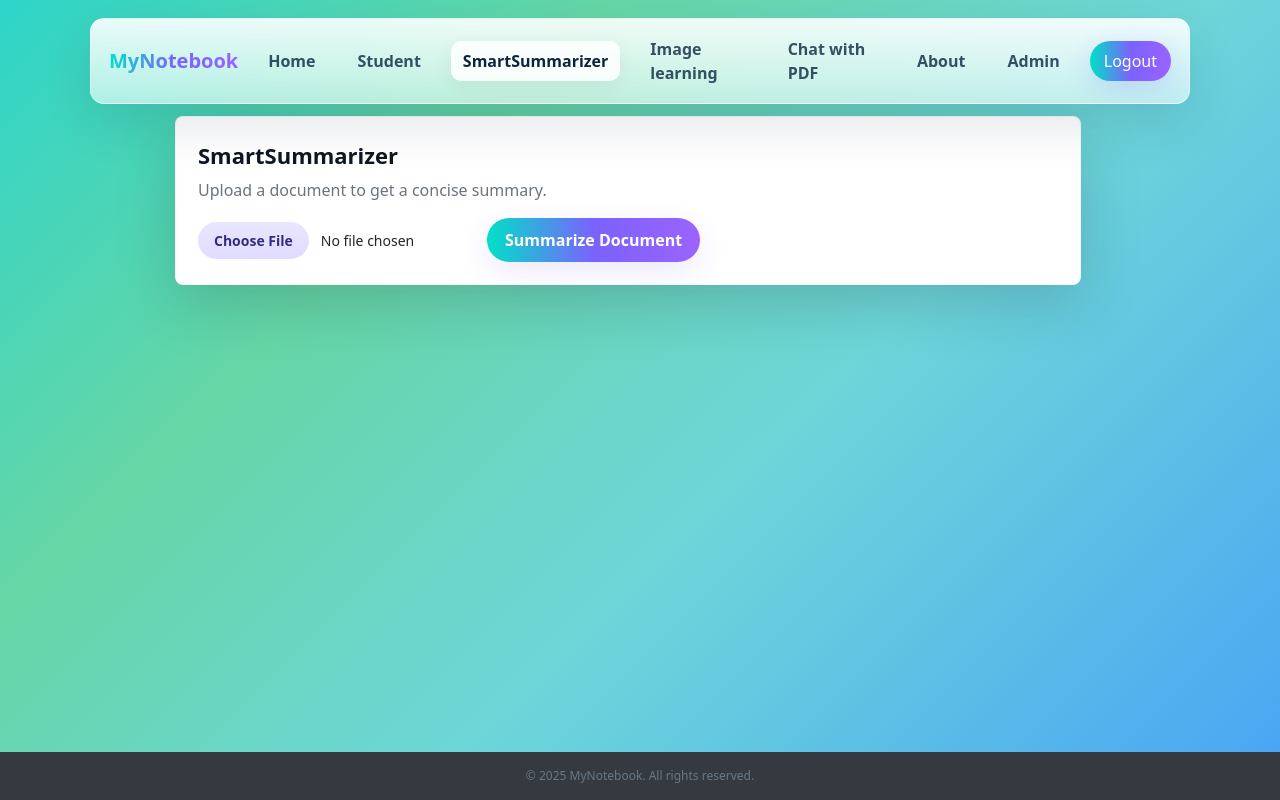
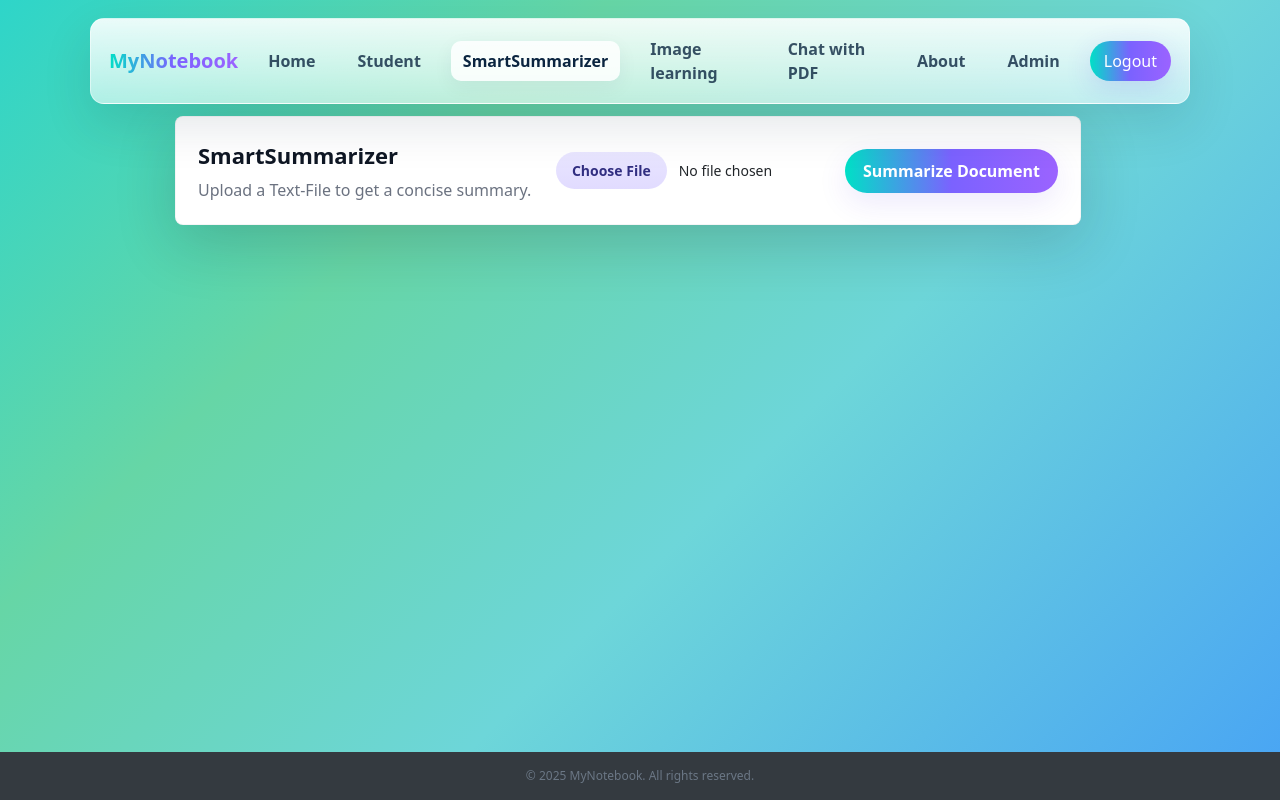
Before and after one commit to haribalji/mynotefrontendserver, a React (Create React App) app: page /FileUpload in a window 1280 px wide. Built offline with nearby package versions, Linux system fonts and the light colour scheme; sample sign-in values are in the browser's storage.

Commit message:
Update FileUpload.js

```diff
--- a/src/components/FileUpload.js
+++ b/src/components/FileUpload.js
@@ -139,7 +139,7 @@ useEffect(() => {
                 <div>
                   <div className="summarizer-title">SmartSummarizer</div>
                   <div className="summarizer-sub">
-                    Upload a document to get a concise summary.
+                    Upload a Text-File to get a concise summary.
                   </div>
                 </div>
                 <div className="file-row">
```
